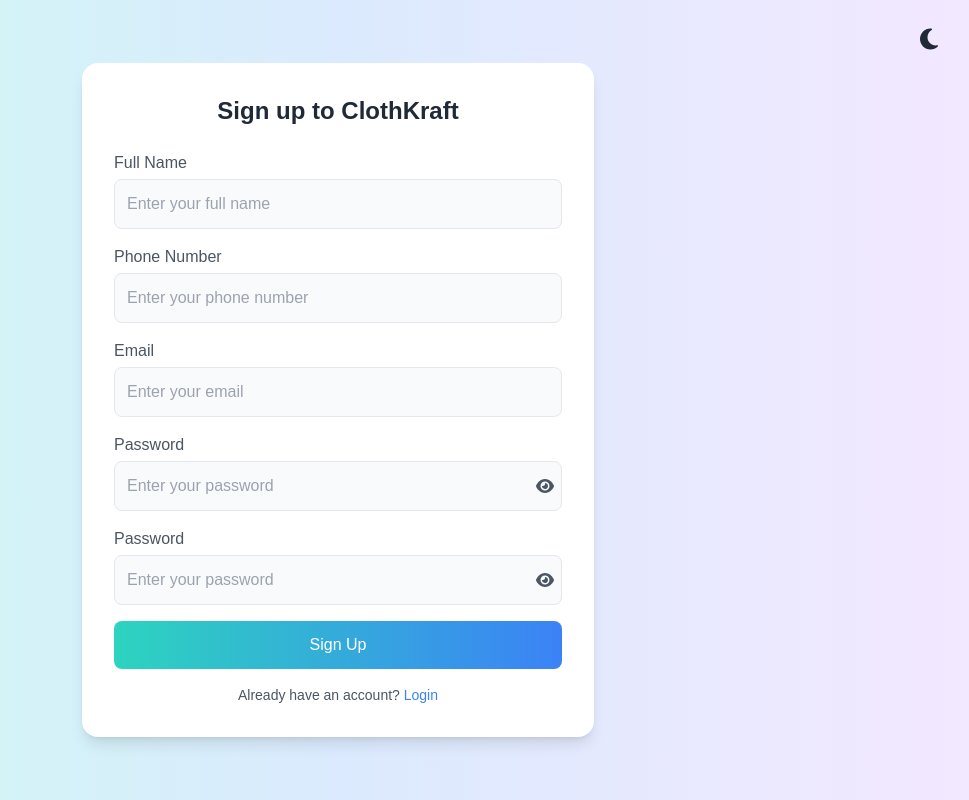
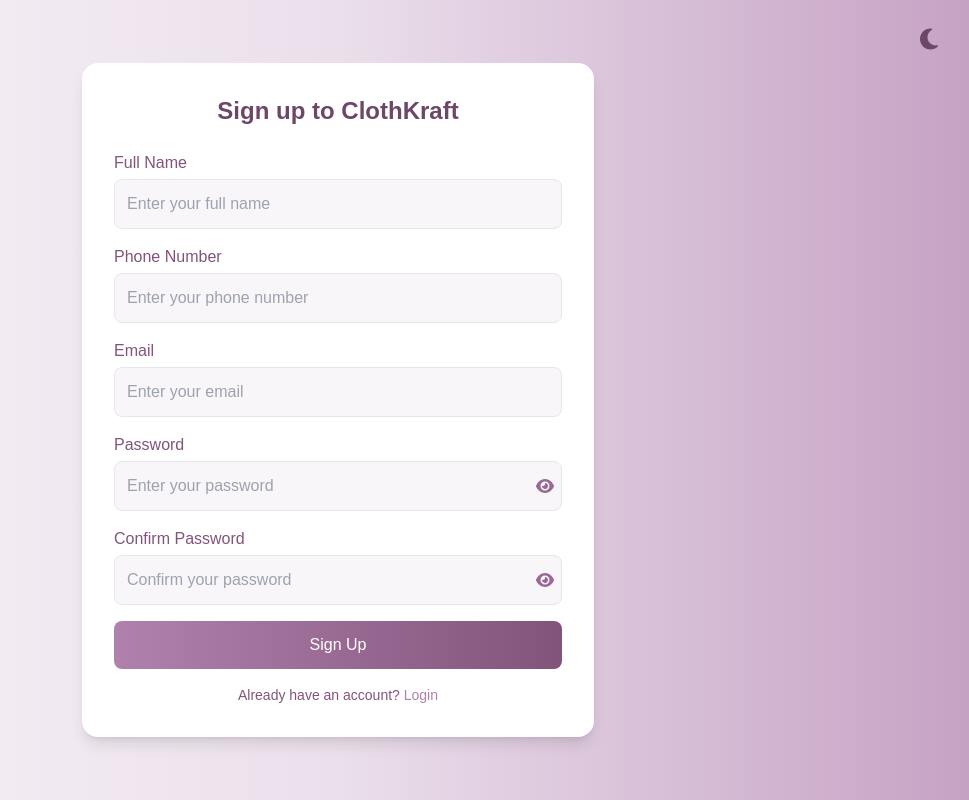
Before and after one commit to Anshz7/clothcraftproject, a Next.js app in the folder frontend-nextjs/: page /signup in a window 1280 px wide. Shown: the whole page, without its empty margins (302-1271 px from the left). Built offline with nearby package versions, Linux system fonts and the light colour scheme.

Commit message:
new color scheme added

```diff
--- a/frontend-nextjs/pages/dashboard/index.js
+++ b/frontend-nextjs/pages/dashboard/index.js
@@ -50,21 +50,21 @@
   };
 
   return (
-    <div className="min-h-screen flex items-center justify-center bg-gradient-to-r from-teal-100 to-blue-200 dark:from-gray-800 dark:to-gray-900">
-      <div className="bg-white dark:bg-gray-700 p-10 rounded-lg shadow-lg text-center">
+    <div className="min-h-screen bg-gradient-to-r from-bouquet-50 via-bouquet-200 to-bouquet-400 dark:from-bouquet-900 dark:via-bouquet-800 dark:to-bouquet-950 flex items-center justify-center">
+      <div className="bg-white dark:bg-bouquet-950 p-10 rounded-lg shadow-lg text-center">
         {role === "admin" && (
-          <h1 className="text-2xl font-bold text-gray-800 dark:text-gray-100">
+          <h1 className="text-2xl font-bold text-center text-bouquet-800 dark:text-bouquet-100 mb-6">
             Welcome to Dashboard, Admin
           </h1>
         )}
         {role === "employee" && (
-          <h1 className="text-2xl font-bold text-gray-800 dark:text-gray-100">
+          <h1 className="text-2xl font-bold text-center text-bouquet-800 dark:text-bouquet-100 mb-6">
             Welcome to Dashboard, Employee
           </h1>
         )}
         <button
           onClick={handleLogout}
-          className="bg-red-500 hover:bg-red-600 text-white py-2 px-6 rounded-lg font-medium transition"
+          className="w-full bg-gradient-to-r from-bouquet-500 to-bouquet-700 dark:from-bouquet-200 dark:to-bouquet-600 text-white dark:text-bouquet-900 py-3 rounded-lg font-medium hover:opacity-90 transition"
         >
           Logout
         </button>
--- a/frontend-nextjs/pages/signup.js
+++ b/frontend-nextjs/pages/signup.js
@@ -1,8 +1,12 @@
 import { useState, useEffect } from "react";
 import { useRouter } from "next/router";
 import { FontAwesomeIcon } from "@fortawesome/react-fontawesome";
-import { faSun, faMoon } from "@fortawesome/free-solid-svg-icons";
-import { faEye, faEyeSlash } from "@fortawesome/free-solid-svg-icons";
+import {
+  faSun,
+  faMoon,
+  faEye,
+  faEyeSlash,
+} from "@fortawesome/free-solid-svg-icons";
 
 export default function SignupPage() {
   const [isDarkMode, setIsDarkMode] = useState(false);
@@ -60,7 +64,7 @@
         }),
       });
       if (response.ok) {
-        setShowModal(true); // Show the success modal
+        setShowModal(true);
       } else {
         const data = await response.json();
         setError(data.message || "Signup failed.");
@@ -71,10 +75,10 @@
   };
 
   return (
-    <div className="min-h-screen bg-gradient-to-r from-teal-100 via-blue-100 to-purple-100 dark:from-gray-800 dark:via-gray-900 dark:to-gray-800 flex items-center justify-center">
+    <div className="min-h-screen bg-gradient-to-r from-bouquet-50 via-bouquet-200 to-bouquet-400 dark:from-bouquet-900 dark:via-bouquet-800 dark:to-bouquet-950 flex items-center justify-center">
       <button
         onClick={() => setIsDarkMode(!isDarkMode)}
-        className="absolute top-6 right-10 text-gray-800 dark:text-gray-100 text-2xl focus:outline-none"
+        className="absolute top-6 right-10 text-bouquet-800 dark:text-bouquet-50 text-2xl focus:outline-none"
       >
         {isDarkMode ? (
           <FontAwesomeIcon icon={faSun} />
@@ -82,16 +86,16 @@
           <FontAwesomeIcon icon={faMoon} />
         )}
       </button>
-      <div className="bg-white dark:bg-gray-700 rounded-2xl shadow-lg p-8 max-w-lg w-full">
-        <h1 className="text-2xl font-bold text-center text-gray-800 dark:text-gray-100 mb-6">
+      <div className="bg-white dark:bg-bouquet-700 rounded-2xl shadow-lg p-8 max-w-lg w-full">
+        <h1 className="text-2xl font-bold text-center text-bouquet-800 dark:text-bouquet-100 mb-6">
           Sign up to ClothKraft
         </h1>
-        {error && <p className="text-red-500 text-center mb-4">{error}</p>}
+        {error && <p className="text-bouquet-800 dark:text-bouquet-200 text-center mb-4">{error}</p>}
         <form onSubmit={handleSubmit}>
           <div className="mb-4">
             <label
               htmlFor="employee_name"
-              className="block text-gray-600 dark:text-gray-300 font-medium mb-1"
+              className="block text-bouquet-700 dark:text-bouquet-200 font-medium mb-1"
             >
               Full Name
             </label>
@@ -102,14 +106,14 @@
               placeholder="Enter your full name"
               value={formData.employee_name}
               onChange={handleChange}
-              className="w-full p-3 border rounded-lg focus:ring focus:ring-blue-200 dark:focus:ring-blue-500 outline-none bg-gray-50 dark:bg-gray-600 text-gray-800 dark:text-gray-200"
+              className="w-full p-3 border rounded-lg focus:ring focus:ring-bouquet-400 dark:focus:ring-bouquet-600 outline-none bg-bouquet-50 dark:bg-bouquet-200 text-bouquet-800"
               required
             />
           </div>
           <div className="mb-4">
             <label
               htmlFor="employee_phone"
-              className="block text-gray-600 dark:text-gray-300 font-medium mb-1"
+              className="block text-bouquet-700 dark:text-bouquet-200 font-medium mb-1"
             >
               Phone Number
             </label>
@@ -120,14 +124,14 @@
               placeholder="Enter your phone number"
               value={formData.employee_phone}
               onChange={handleChange}
-              className="w-full p-3 border rounded-lg focus:ring focus:ring-blue-200 dark:focus:ring-blue-500 outline-none bg-gray-50 dark:bg-gray-600 text-gray-800 dark:text-gray-200"
+              className="w-full p-3 border rounded-lg focus:ring focus:ring-bouquet-400 dark:focus:ring-bouquet-600 outline-none bg-bouquet-50 dark:bg-bouquet-200 text-bouquet-800"
               required
             />
           </div>
           <div className="mb-4">
             <label
               htmlFor="email"
-              className="block text-gray-600 dark:text-gray-300 font-medium mb-1"
+              className="block text-bouquet-700 dark:text-bouquet-200 font-medium mb-1"
             >
               Email
             </label>
@@ -138,101 +142,81 @@
               placeholder="Enter your email"
               value={formData.email}
               onChange={handleChange}
-              className="w-full p-3 border rounded-lg focus:ring focus:ring-blue-200 dark:focus:ring-blue-500 outline-none bg-gray-50 dark:bg-gray-600 text-gray-800 dark:text-gray-200"
+              className="w-full p-3 border rounded-lg focus:ring focus:ring-bouquet-400 dark:focus:ring-bouquet-600 outline-none bg-bouquet-50 dark:bg-bouquet-200 text-bouquet-800"
               required
             />
           </div>
           <div className="mb-4">
             <label
               htmlFor="password"
-              className="block text-gray-600 dark:text-gray-300 font-medium mb-1"
+              className="block text-bouquet-700 dark:text-bouquet-200 font-medium mb-1"
             >
               Password
             </label>
             <div className="relative">
               <input
                 id="password"
+                name="password"
                 type={showPassword ? "text" : "password"}
                 placeholder="Enter your password"
                 value={formData.password}
                 onChange={handleChange}
                 required
-                className="w-full p-3 border rounded-lg focus:ring focus:ring-blue-200 dark:focus:ring-blue-500 outline-none bg-gray-50 dark:bg-gray-600 text-gray-800 dark:text-gray-200"
+                className="w-full p-3 border rounded-lg focus:ring focus:ring-bouquet-400 dark:focus:ring-bouquet-600 outline-none bg-bouquet-50 dark:bg-bouquet-200 text-bouquet-800"
               />
               <button
                 type="button"
                 onClick={() => setShowPassword(!showPassword)}
-                className="absolute inset-y-0 right-2 flex items-center text-gray-600 dark:text-gray-300"
+                className="absolute inset-y-0 right-2 flex items-center text-bouquet-600 dark:text-bouquet-400"
               >
                 <FontAwesomeIcon icon={showPassword ? faEyeSlash : faEye} />
               </button>
             </div>
           </div>
-
           <div className="mb-4">
             <label
-              htmlFor="password"
-              className="block text-gray-600 dark:text-gray-300 font-medium mb-1"
+              htmlFor="confirmPassword"
+              className="block text-bouquet-700 dark:text-bouquet-200 font-medium mb-1"
             >
-              Password
+              Confirm Password
             </label>
             <div className="relative">
               <input
-                id="password"
+                id="confirmPassword"
+                name="confirmPassword"
                 type={showPassword ? "text" : "password"}
-                placeholder="Enter your password"
+                placeholder="Confirm your password"
                 value={formData.confirmPassword}
                 onChange={handleChange}
                 required
-                className="w-full p-3 border rounded-lg focus:ring focus:ring-blue-200 dark:focus:ring-blue-500 outline-none bg-gray-50 dark:bg-gray-600 text-gray-800 dark:text-gray-200"
+                className="w-full p-3 border rounded-lg focus:ring focus:ring-bouquet-400 dark:focus:ring-bouquet-600 outline-none bg-bouquet-50 dark:bg-bouquet-200 text-bouquet-800"
               />
               <button
                 type="button"
                 onClick={() => setShowPassword(!showPassword)}
-                className="absolute inset-y-0 right-2 flex items-center text-gray-600 dark:text-gray-300"
+                className="absolute inset-y-0 right-2 flex items-center text-bouquet-600 dark:text-bouquet-400"
               >
                 <FontAwesomeIcon icon={showPassword ? faEyeSlash : faEye} />
               </button>
             </div>
           </div>
-
           <button
             type="submit"
-            className="w-full bg-gradient-to-r from-teal-400 to-blue-500 dark:from-teal-600 dark:to-blue-700 text-white py-3 rounded-lg font-medium hover:opacity-90 transition"
+            className="w-full bg-gradient-to-r from-bouquet-500 to-bouquet-700 dark:from-bouquet-200 dark:to-bouquet-600 text-white dark:text-bouquet-900 py-3 rounded-lg font-medium hover:opacity-90 transition"
           >
             Sign Up
           </button>
         </form>
-        <p className="text-center text-gray-600 dark:text-gray-400 mt-4 text-sm">
+        <p className="text-center text-bouquet-700 dark:text-bouquet-200 mt-4 text-sm">
           Already have an account?{" "}
           <a
             href="/"
-            className="text-blue-500 dark:text-blue-400 hover:underline"
+            className="text-bouquet-500 dark:text-bouquet-400 hover:underline"
           >
             Login
           </a>
         </p>
       </div>
-
-      {/* Success Modal */}
-      {showModal && (
-        <div className="fixed inset-0 bg-black bg-opacity-50 flex items-center justify-center">
-          <div className="bg-white dark:bg-gray-800 rounded-lg p-8 shadow-lg text-center">
-            <h2 className="text-2xl font-bold text-gray-800 dark:text-gray-100 mb-4">
-              Signup Successful!
-            </h2>
-            <p className="text-gray-600 dark:text-gray-300 mb-6">
-              You have successfully signed up.
-            </p>
-            <button
-              onClick={() => router.push("/")}
-              className="bg-blue-500 hover:bg-blue-600 text-white px-6 py-3 rounded-lg font-medium"
-            >
-              Go to Login
-            </button>
-          </div>
-        </div>
-      )}
     </div>
   );
 }
--- a/frontend-nextjs/tailwind.config.mjs
+++ b/frontend-nextjs/tailwind.config.mjs
@@ -5,12 +5,25 @@
     "./components/**/*.{js,ts,jsx,tsx,mdx}",
     "./app/**/*.{js,ts,jsx,tsx,mdx}",
   ],
-  darkMode: 'class',
+  darkMode: "class",
   theme: {
     extend: {
       colors: {
         background: "var(--background)",
         foreground: "var(--foreground)",
+        bouquet: {
+          50: "#f9f6f9",
+          100: "#f4eff4",
+          200: "#ebdfeb",
+          300: "#dcc5db",
+          400: "#c5a1c4",
+          500: "#b081ad",
+          600: "#9a6894",
+          700: "#82547b",
+          800: "#6d4767",
+          900: "#5d3e59",
+          950: "#362132",
+        },
       },
     },
   },
```
Also changed, not shown: frontend-nextjs/pages/forgotPassword.js (+17 -11 lines), frontend-nextjs/pages/index.js (+24 -20 lines).
